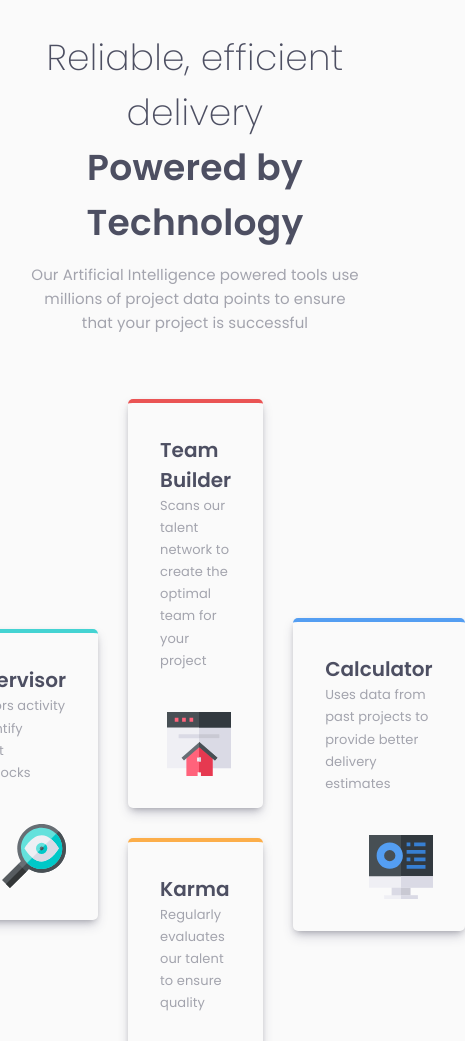
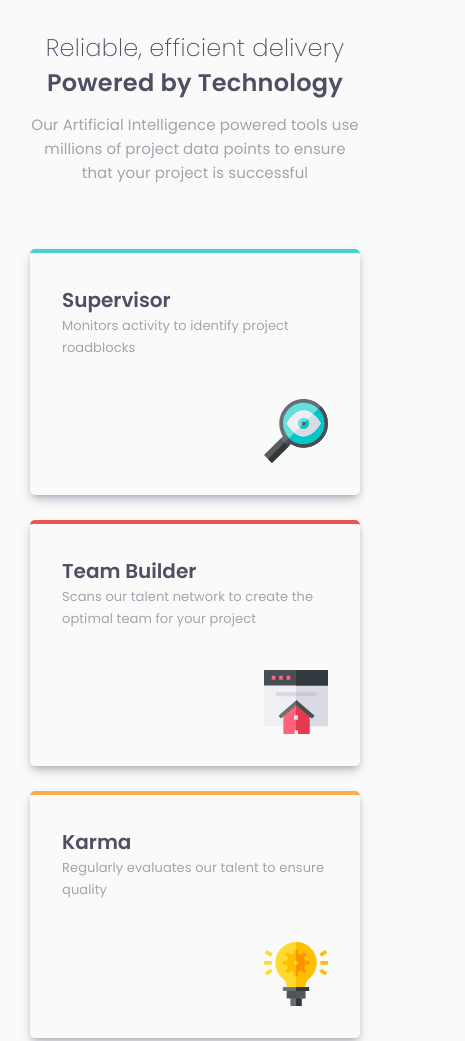
Before and after one commit to dagimchi/Four-card-feature-section, a plain HTML site: page index.html in a window 390 px wide. Shown: the top 1041 px of the page, 465 px wide, since content can reach past the window. Drawn offline with Linux system fonts and the light colour scheme.

Commit message:
add mobile

```diff
--- a/css/media.css
+++ b/css/media.css
@@ -0,0 +1,22 @@
+@media (max-width: 48.6875em) {
+  .grid {
+    grid-template-columns: 1fr;
+    row-gap: 25px;
+  }
+
+  .light-heading {
+    font-size: 1.5rem;
+  }
+
+  .bold-heading {
+    font-size: 1.5rem;
+  }
+
+  .main-text {
+    font-size: 0.9375rem;
+  }
+
+  .card--red {
+    margin-bottom: 25px;
+  }
+}
--- a/css/style.css
+++ b/css/style.css
@@ -50,6 +50,7 @@ header {
   grid-template-columns: repeat(3, 1fr);
   max-width: 69.375rem;
   column-gap: 30px;
+  margin-bottom: 40px;
 }
 
 .col-1,
--- a/index.html
+++ b/index.html
@@ -97,7 +97,7 @@
         Challenge by
         <a href="https://www.frontendmentor.io?ref=challenge" target="_blank"
           >Frontend Mentor</a
-        >. Coded by <a href="#">Your Name Here</a>.
+        >. Coded by <a href="#" target="_blank">Hae Choi</a>.
       </p>
     </footer>
   </body>
```
Also changed, not shown: ss-mobile.png (added), ss.png (added), 3 other files.
